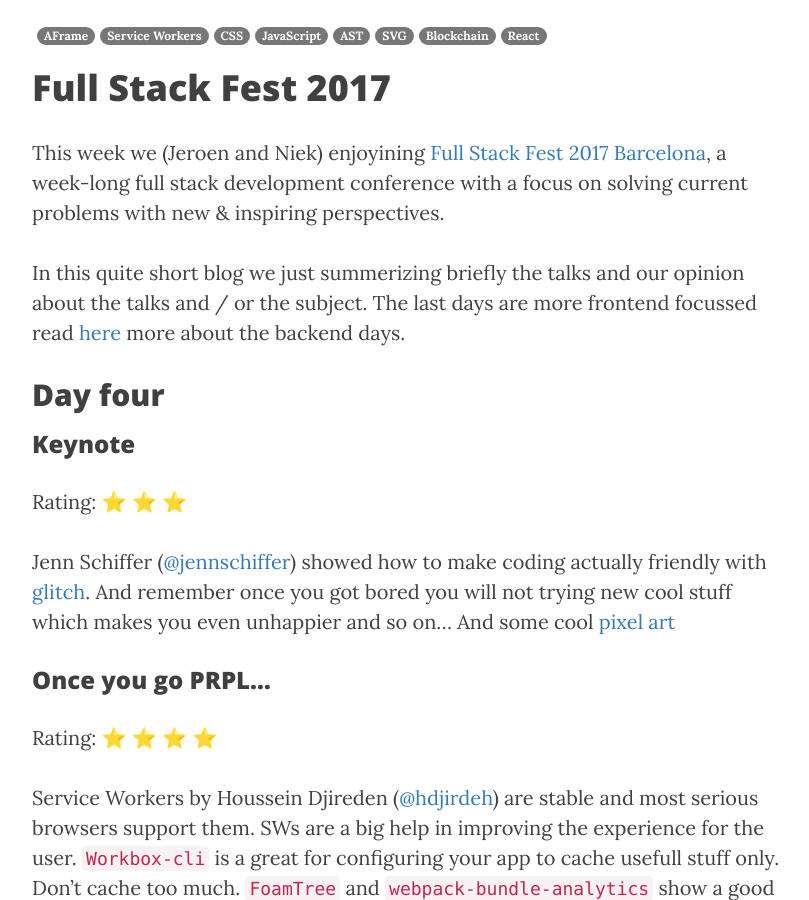
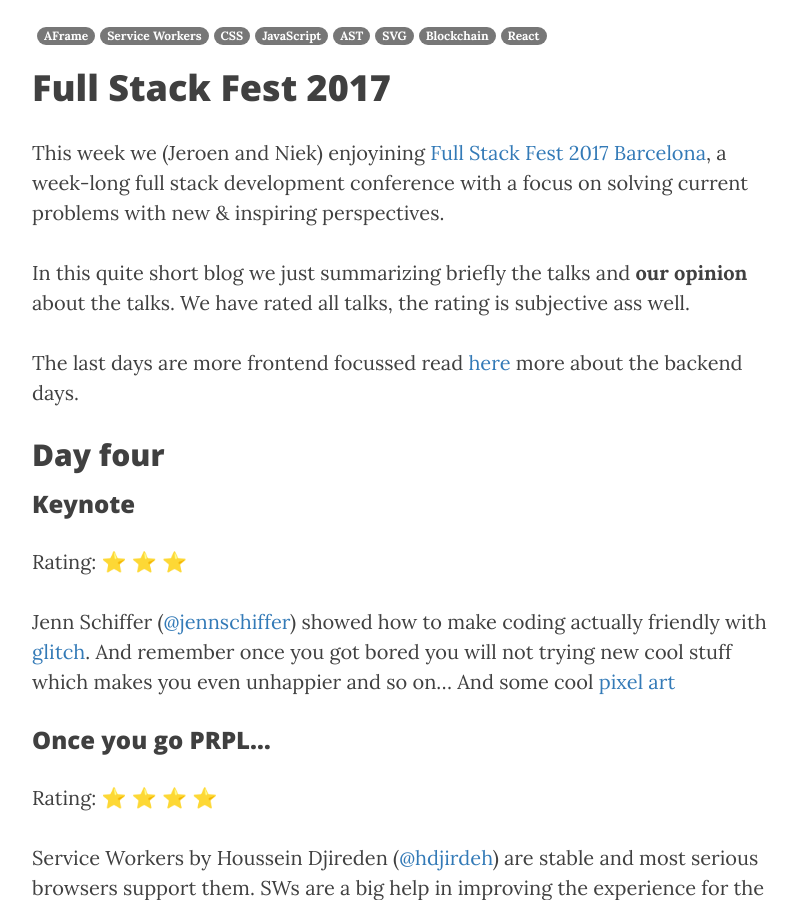
Before and after one commit to 040code/040code, a Jekyll site: the page built from _posts/2017-09-08-fsf-fontend.md, in a window 1280 px wide and 900 px high, scrolled down 506 px. Shown: the whole window, without its empty margins (233-1042 px from the left). Built offline with Jekyll 4.4.1, drawn with Linux system fonts in a browser that asks for light colours; nearby versions of some CDN libraries; emoji names are drawn with the system emoji font.

Commit message:
small updates to FSF posts

```diff
--- a/_posts/2017-09-08-fsf-fontend.md
+++ b/_posts/2017-09-08-fsf-fontend.md
@@ -13,7 +13,9 @@
 This week we (Jeroen and Niek) enjoyining [Full Stack Fest 2017 Barcelona](https://2017.fullstackfest.com/),
 a week-long full stack development conference with a focus on solving current problems with new & inspiring perspectives.
 
-In this quite short blog we just summerizing briefly the talks and our opinion about the talks and / or the subject. The last days are more frontend focussed read [here](https://040code.github.io/2017/09/05/fsf-backend/) more about the backend days.
+In this quite short blog we just summarizing briefly the talks and **our opinion** about the talks. We have rated all talks, the rating is subjective ass well.
+
+The last days are more frontend focussed read [here](https://040code.github.io/2017/09/05/fsf-backend/) more about the backend days.
 
 ## Day four
 
```
Also changed, not shown: _posts/2017-09-06-fsf-backend.md (+1 -1 lines).
